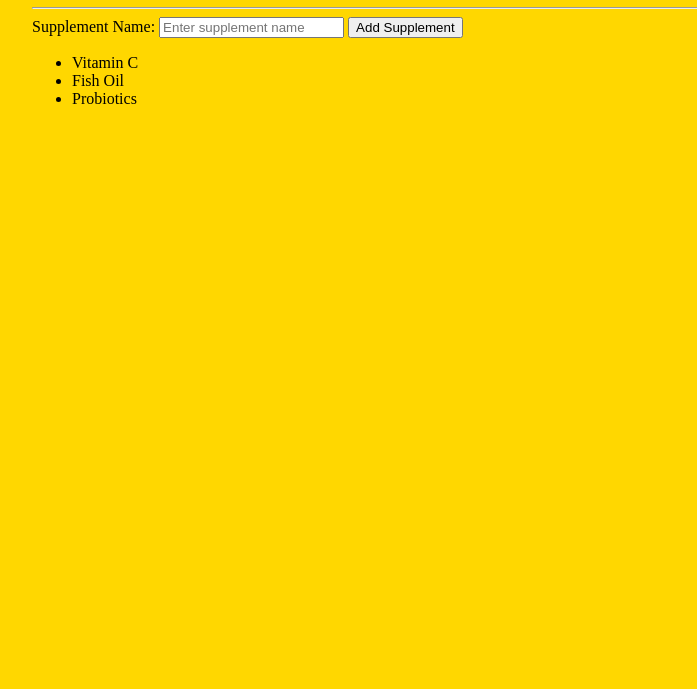
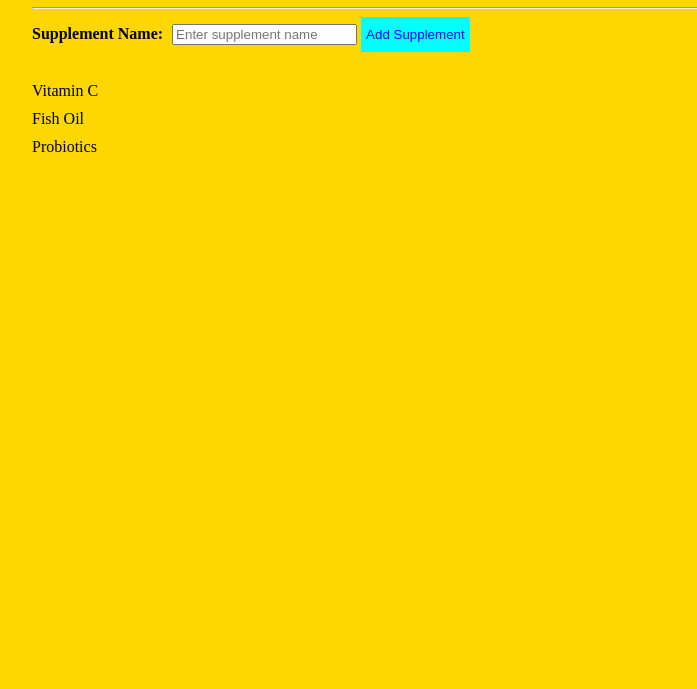
Before and after one commit to CISSEJACKA/PHASE--1-PROJECT, a plain HTML site: page index.html in a window 1280 px wide. Shown: the part 111-800 px from the top of the page, without its empty margins (6-703 px from the left). Drawn offline with Linux system fonts and the light colour scheme.

Commit message:
complete project

```diff
--- a/index.html
+++ b/index.html
@@ -10,6 +10,35 @@
             background-color: gold;
             padding: 30px;
         }
+        form {
+            margin-bottom: 30px;
+        }
+        label {
+            font-weight: bold;
+            margin-right: 5px;
+
+        }
+        input [type="text"]{
+padding: 5px;
+width: 200px;
+        }
+        button {
+            padding: 10px 5px;
+            background-color: aqua;
+            color: blue;
+            border: none;
+            cursor: pointer;
+        }
+        ul {
+            list-style-type: square;
+            padding: 0px;
+        }
+    li {
+        margin-bottom: 10px;
+        display: flex;
+        align-items: start;
+    }
+
     </style>
     <link rel="stylesheet" href="styles.css">
 </head>
```
